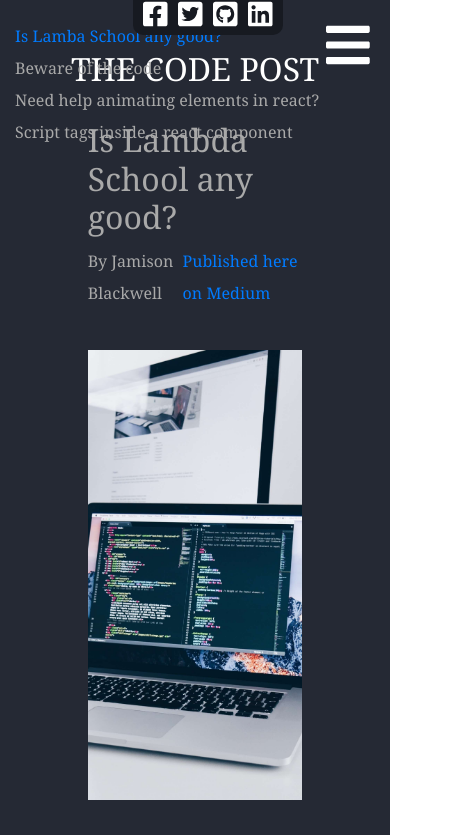
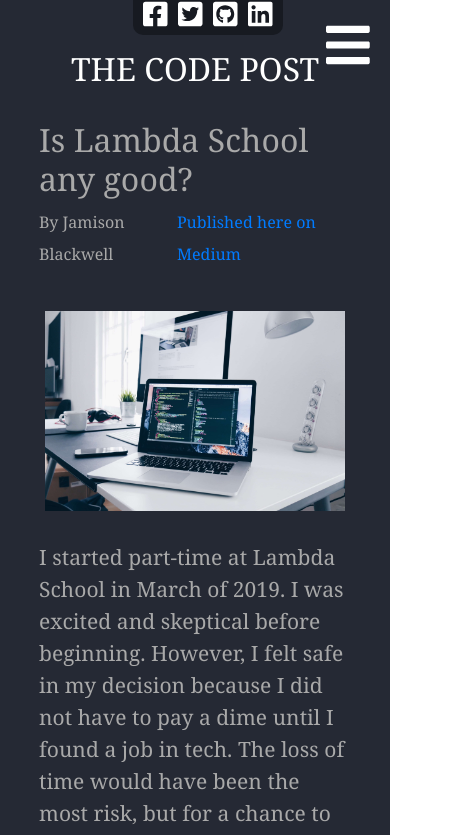
Before and after one commit to jblack186/Jamison-new-portfolio-site, a React (Create React App) app: page /blog in a window 390 px wide. Shown: the top 835 px of the page, 458 px wide, since content can reach past the window. Built offline with nearby package versions, Linux system fonts and the light colour scheme.

Commit message:
blog page is responsive

```diff
--- a/src/Blog.css
+++ b/src/Blog.css
@@ -16,6 +16,8 @@
 
 }
 
+
+
 .post-container {
   display: flex;
   flex-direction: column;
@@ -32,11 +34,25 @@
 
 }
 
+@media screen and (max-width: 1000px) {
+  .blog-header {
+    width: 80%;
+  }
+}
+
+
 .medium-about {
   width: 55%;
   display: flex;
   justify-content: space-between;
 }
+
+@media screen and (max-width: 1000px) {
+  .medium-about {
+    width: 80%;
+  }
+}
+
 
 .blog-img {
   height: 450px;
@@ -45,6 +61,22 @@
   margin-bottom: 30px;
   object-fit: cover;
 }
+
+@media screen and (max-width: 1000px) {
+  .blog-img {
+    width: 90%;
+  }
+}
+
+@media screen and (max-width: 700px) {
+  .blog-img {
+    width: 90%;
+    height: 200px;
+    object-fit: contain;
+  }
+}
+
+
 
 .medium {
   font-style: italic;
@@ -55,6 +87,13 @@
   width: 55%;
 
 }
+
+@media screen and (max-width: 1000px) {
+  .blog-body {
+    width: 80%;
+  }
+}
+
 
 .article-list {
   left: 15px;
@@ -81,3 +120,16 @@
   font-size: 1rem;
 
 }
+
+@media screen and (max-width: 1320px) {
+  .article-list {
+    width: 250px;
+    font-size: .8rem;
+  }
+}
+
+@media screen and (max-width: 1000px) {
+  .article-list {
+    display: none;
+  }
+}
--- a/src/Blog.js
+++ b/src/Blog.js
@@ -138,7 +138,7 @@
         smooth={true}
         offset={-70}
         duration={500}
-        >Need help animating elements in react?</Link>
+        >Need help animating elements?</Link>
       </div>
       <div>
         <Link
```
